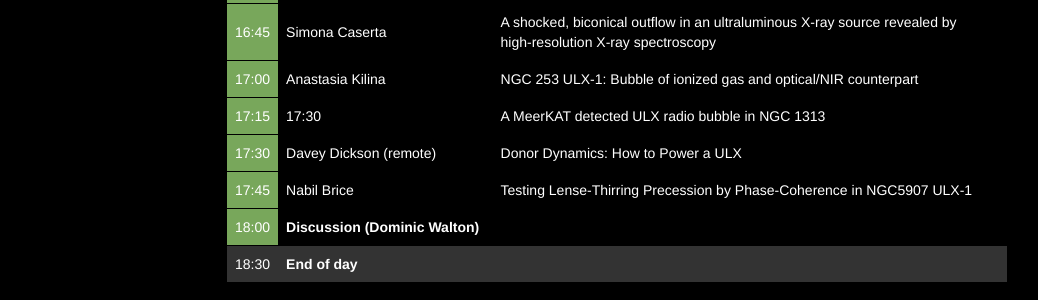
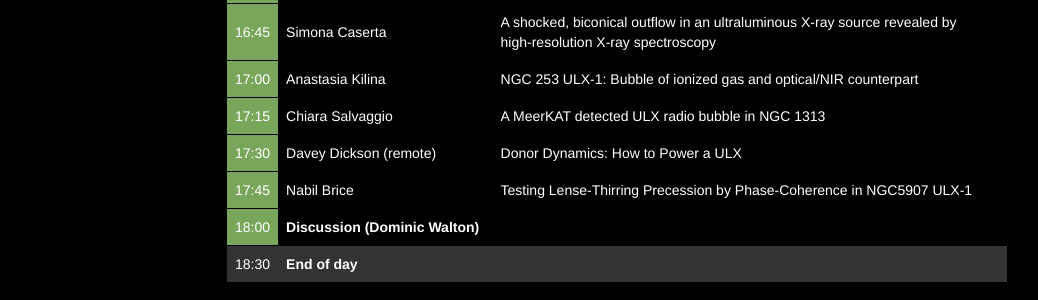
Before and after one commit to breakingthelimits/supereddington2026, a Jekyll site: the page built from program/index.html, in a window 1280 px wide and 900 px high, scrolled down 4733 px. Shown: the part 152-452 px from the top of the window, without its empty margins (38-1076 px from the left). Built offline with Jekyll 4.4.1, drawn with Linux system fonts in a browser that asks for light colours.

Commit message:
Fix name

```diff
--- a/_includes/program_table.html
+++ b/_includes/program_table.html
@@ -698,7 +698,7 @@ Furthermore, we examined X-ray reprocessing signatures in ULXs by focusing on th
         </tr>
         <tr style="background: transparent;">
             <td style="background-color: #78a75b;">17:15</td>
-            <td style="min-width: 200px;">17:30</td>
+            <td style="min-width: 200px;">Chiara Salvaggio</td>
         <td><details><summary>A MeerKAT detected ULX radio bubble in NGC 1313</summary>Ultraluminous X-ray sources (ULXs) are a class of extreme X-ray binaries, most of them powered by super-Eddington accretion onto stellar mass black holes and neutron stars. Extended optical or radio emission (and a single case in X-rays) has been observed around some ULXs, with a bubble-like shape. These huge bubbles have diameters  &gt; 100 pc and contain an energy 10-100 times larger than the energy content of supernova remnants. ULX bubbles are thought to be shock-ionized, formed by the interaction of ULX outflows (winds or jets) with the surrounding interstellar medium. The study of ULX bubbles is crucial to understand the feedback of these extreme accretors on the surrounding environment.
 In this talk, I will focus on the results obtained from the analysis of a MeerKAT dataset of the ULX bubble around NGC 1313 X2, which is the first radio detection of this bubble, previously observed only in the optical. At least two different emitting regions can be identified in the radio map, one brighter and one weaker, with a compact and a steep spectral shape, respectively. The bubble dimension as seen in the radio is consistent with the Halpha emission from MUSE data: I will show a comparison of the morphology at radio and optical wavelengths. Finally, I will discuss the results from the study of this bubble in a larger context, including a comparison with Galactic X-ray binaries, first of all the extreme SS433 and its W50 nebula.</details></td>
         </tr>
```
